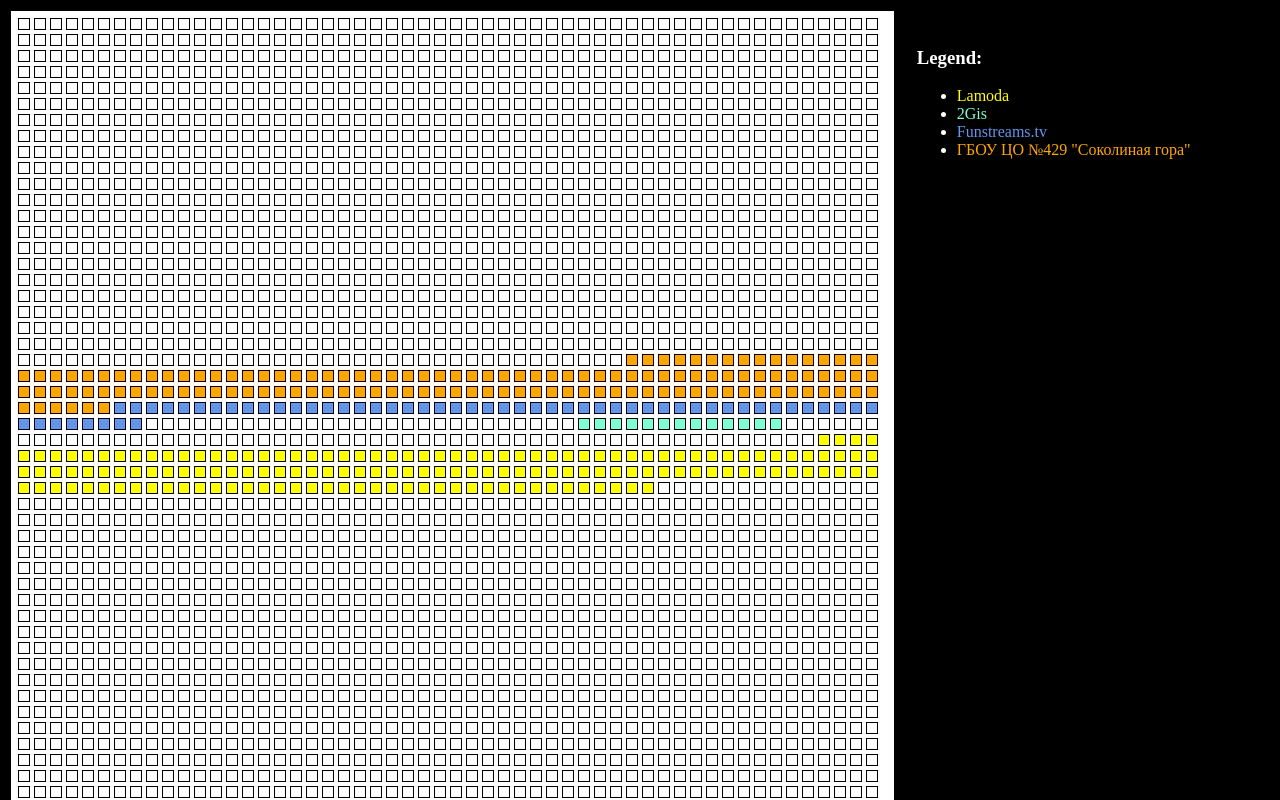
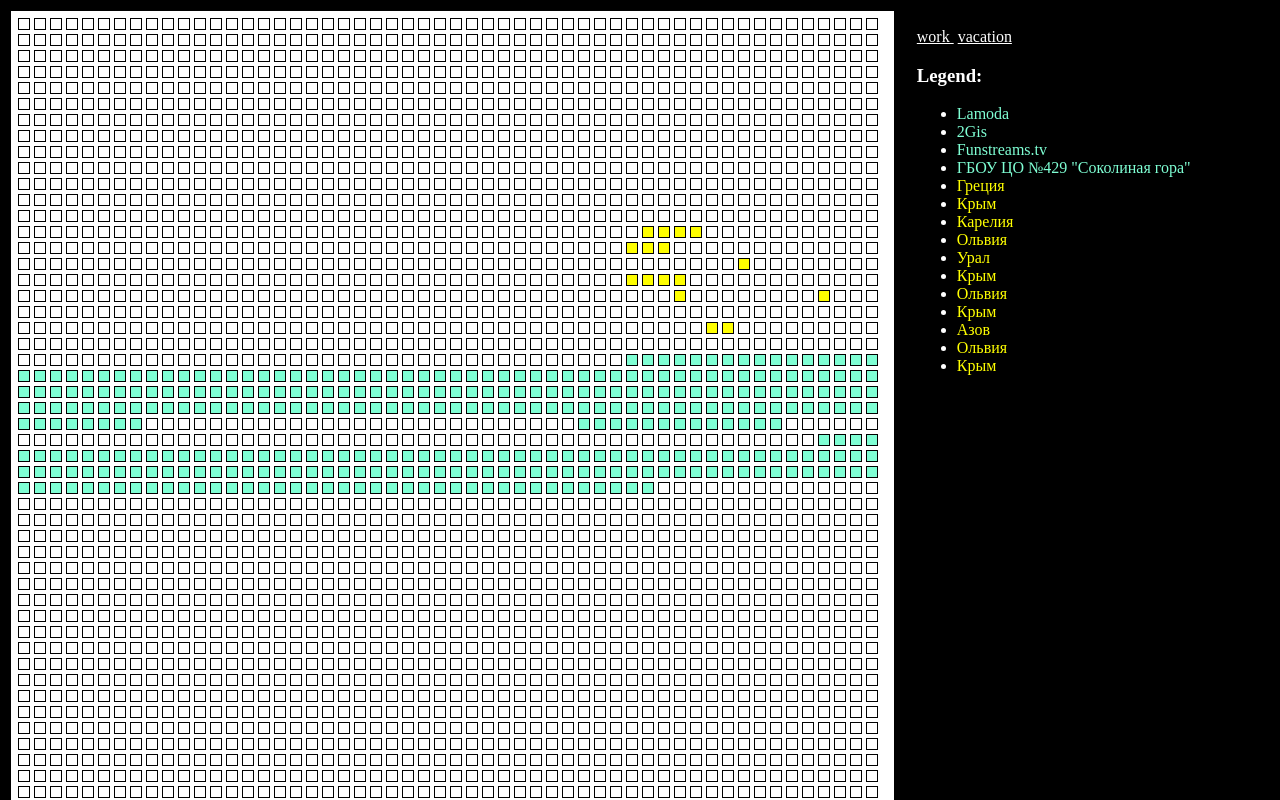
Before and after one commit to ca11ado/calendar, a Vue app: page / in a window 1280 px wide. Shown: the top 800 px of the page. Built offline with nearby package versions, Linux system fonts and the light colour scheme.

Commit message:
add some events and change colors

```diff
--- a/src/App.vue
+++ b/src/App.vue
@@ -10,16 +10,7 @@
       :class="$style.calendar"
     />
 
-    <div :class="$style.description">
-      <h3>Legend:</h3>
-      <ul>
-      <li v-for="event in events">
-        <span :style="{ color: getColor(event.title) }">
-          {{ event.title }}
-        </span>
-      </li>
-      </ul>
-    </div>
+    <x-legend />
   </div>
 </template>
 
@@ -28,11 +19,12 @@ import moment from 'moment';
 import { mapState, mapActions } from 'vuex';
 import { calendar as dbCalendar, events as dbEvents } from './db';
 import XCubic from 'blocks/x-cubic/x-cubic.vue';
-import { getRandomColor } from 'utils/color';
+import XLegend from 'blocks/x-legend/x-legend.vue';
 
 export default {
   components: {
     XCubic,
+    XLegend,
   },
   props: {
   },
@@ -69,9 +61,6 @@ export default {
     getTitle(cubicId) {
       return String(Math.floor(cubicId / (4*12)) + 1);
     },
-    getColor(id) {
-      return getRandomColor(id);
-    },
     ...mapActions('calendar',
       ['setCalendar', 'addEvents'],
     ),
@@ -91,9 +80,4 @@ export default {
   .calendar {
     max-width: 70%;
   }
-
-  .description {
-    padding: 20px;
-    color: white;
-  }
 </style>
--- a/src/components/x-cubic/x-cubic.vue
+++ b/src/components/x-cubic/x-cubic.vue
@@ -72,7 +72,7 @@ export default {
       ['events'],
     ),
     componentColor() {
-      return (this.activeEvents.length && getRandomColor(this.activeEvents[0].title)) || this.color;
+      return (this.activeEvents.length && getRandomColor(this.activeEvents[0].tags[0])) || this.color;
     },
     componentTitle() {
       return this.from && this.to && this.from.format
--- /dev/null
+++ b/src/components/x-legend/x-legend.vue
@@ -0,0 +1,59 @@
+<template>
+  <div :class="$style.root">
+    <div :class="$style.tags">
+      <span
+        v-for="tag in tags"
+        :class="$style.tag"
+      >
+        {{ tag }}
+      </span>
+    </div>
+    <h3>Legend:</h3>
+    <ul>
+    <li v-for="event in events">
+      <span :style="{ color: getColor(event.tags[0]) }">
+        {{ event.title }}
+      </span>
+    </li>
+    </ul>
+  </div>
+</template>
+
+<script>
+import { mapState, mapGetters } from 'vuex';
+import { getRandomColor } from 'utils/color';
+
+export default {
+  components: {
+  },
+  props: {
+  },
+  data() {
+    return {};
+  },
+  computed: {
+    ...mapState('calendar', ['events']),
+    ...mapGetters('calendar', ['tags']),
+  },
+  methods: {
+    getColor(id) {
+      return getRandomColor(id);
+    },
+  },
+};
+</script>
+
+<style module>
+  .root {
+    padding: 20px;
+    color: white;
+  }
+
+  .tags > .tag + .tag {
+    margin-left: 4px;
+  }
+
+  .tag {
+    text-decoration: underline;
+  }
+</style>
--- a/src/db.js
+++ b/src/db.js
@@ -37,5 +37,80 @@ export const events = [
     tags: ['work'],
     title: 'ГБОУ ЦО №429 "Соколиная гора"',
     description: 'Working in school',
+  }, {
+    id: 5,
+    from: '2003-06-01',
+    to: '2003-06-30',
+    tags: ['vacation'],
+    title: 'Греция',
+    description: 'Поездка в Грецию с гимназией',
+  }, {
+    id: 6,
+    from: '2004-06-01',
+    to: '2004-06-30',
+    tags: ['vacation'],
+    title: 'Крым',
+    description: 'Поездка в Крым с А.В.',
+  }, {
+    id: 7,
+    from: '2005-08-07',
+    to: '2005-08-16',
+    tags: ['vacation'],
+    title: 'Карелия',
+    description: 'Поездка в Карелию с А.В.',
+  }, {
+    id: 8,
+    from: '2006-07-01',
+    to: '2006-07-30',
+    tags: ['vacation'],
+    title: 'Ольвия',
+    description: 'Первая поездка в Ольвию',
+  }, {
+    id: 9,
+    from: '2007-08-01',
+    to: '2007-08-14',
+    tags: ['vacation'],
+    title: 'Урал',
+    description: 'Сплав по Чусовой',
+  }, {
+    id: 10,
+    from: '2007-10-01',
+    to: '2007-10-14',
+    tags: ['vacation'],
+    title: 'Крым',
+    description: 'Осенний Крым со школой',
+  }, {
+    id: 11,
+    from: '2008-07-01',
+    to: '2008-07-07',
+    tags: ['vacation'],
+    title: 'Ольвия',
+  }, {
+    id: 12,
+    from: '2008-10-01',
+    to: '2008-10-07',
+    tags: ['vacation'],
+    title: 'Крым',
+    description: 'Осенний Крым со школой',
+  }, {
+    id: 13,
+    from: '2009-09-20',
+    to: '2009-09-27',
+    tags: ['vacation'],
+    title: 'Азов',
+    description: 'Азов после Ольвии',
+  }, {
+    id: 14,
+    from: '2009-09-13',
+    to: '2009-09-20',
+    tags: ['vacation'],
+    title: 'Ольвия',
+  }, {
+    id: 15,
+    from: '2009-10-01',
+    to: '2009-10-07',
+    tags: ['vacation'],
+    title: 'Крым',
+    description: 'Осенний Крым со школой',
   },
 ];
--- a/src/store/calendar/index.js
+++ b/src/store/calendar/index.js
@@ -31,5 +31,12 @@ export default {
     },
   },
   getters: {
+    tags: (state) => {
+      const uniq = (value, index, self) => self.indexOf(value) === index;
+      return state.events
+        .map(({ tags }) => tags)
+        .reduce((accum, tags) => [...accum, ...tags], [])
+        .filter(uniq);
+    },
   },
 };
```
